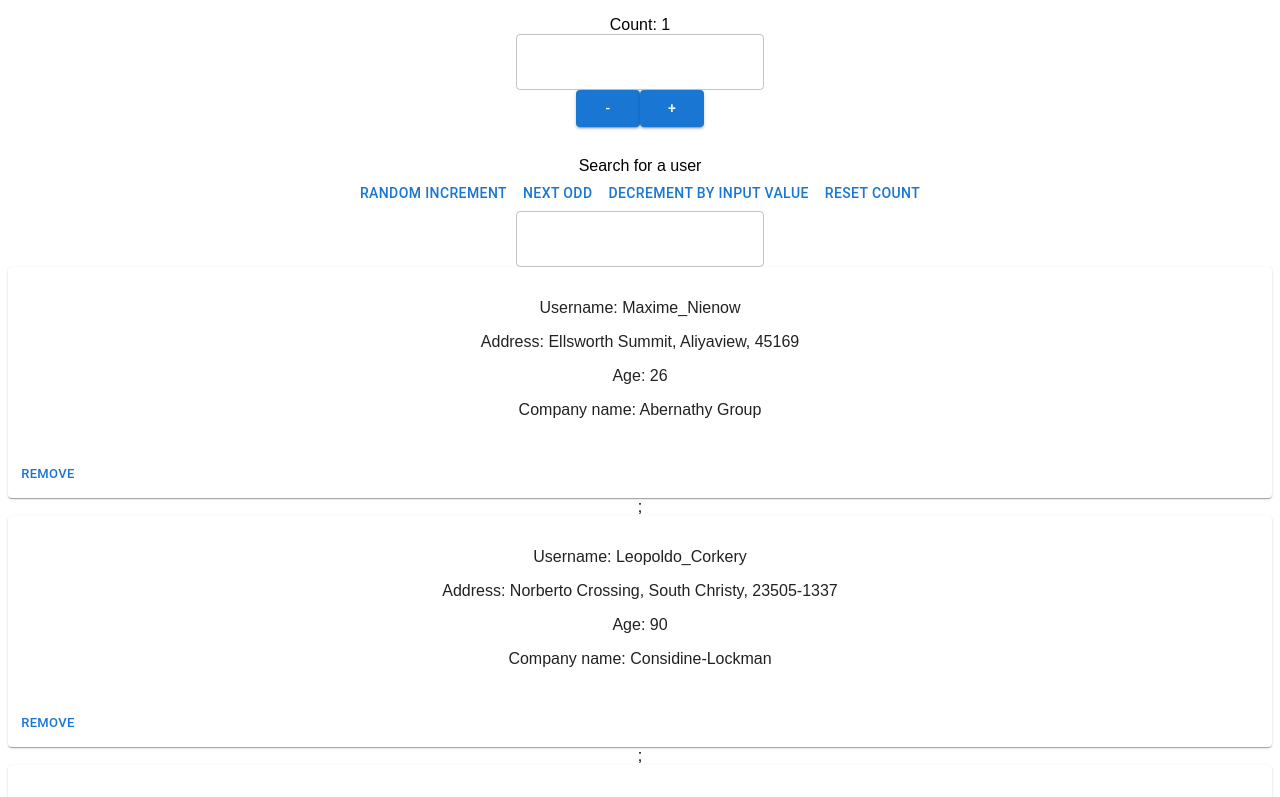
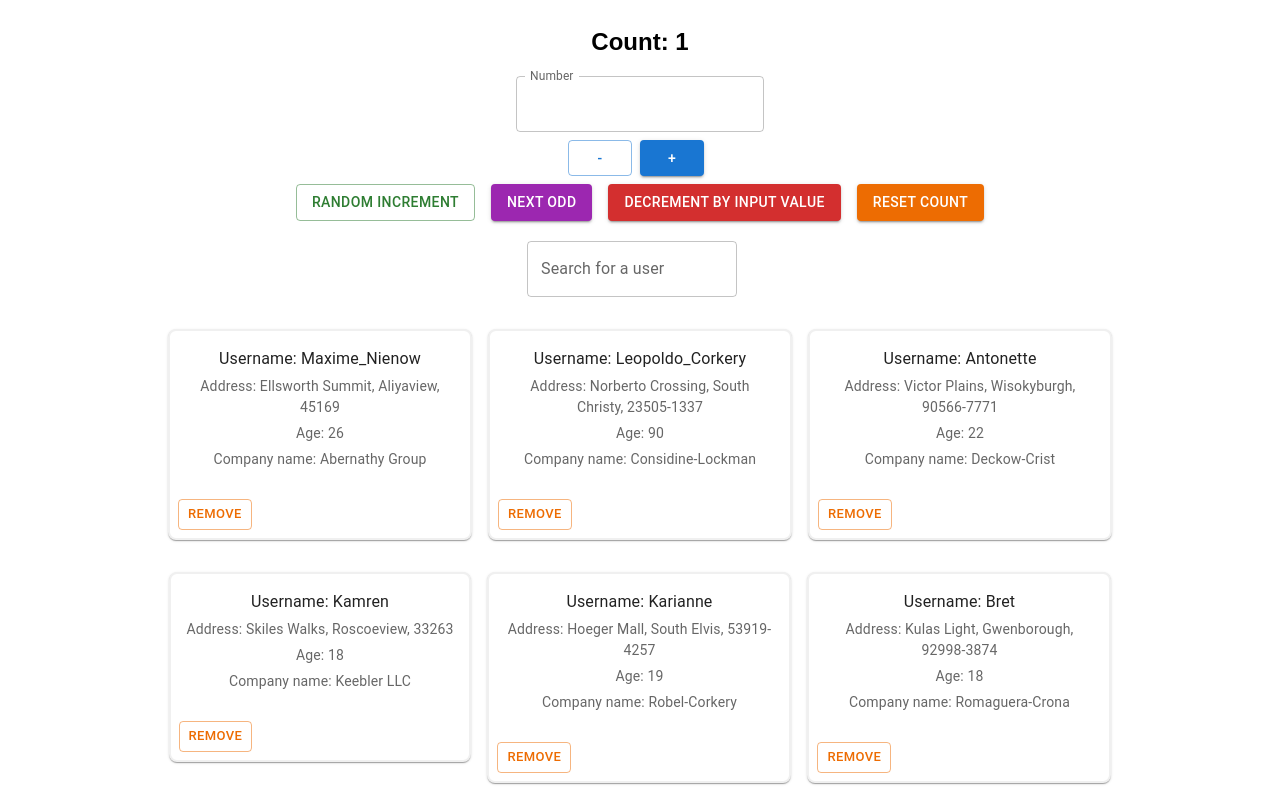
Before and after one commit to djordjijem/DSV-react, a React (Create React App) app: page / in a window 1280 px wide. Shown: the top 797 px of the page. Built offline with nearby package versions, Linux system fonts and the light colour scheme.

Commit message:
improve styling using mui

```diff
--- a/src/components/CustomCard.tsx
+++ b/src/components/CustomCard.tsx
@@ -1,5 +1,4 @@
 import * as React from 'react';
-import { PropsWithChildren } from 'react';
 import Card from '@mui/material/Card';
 import CardActions from '@mui/material/CardActions';
 import CardContent from '@mui/material/CardContent';
@@ -20,6 +19,12 @@ export enum ActionButtonColor {
   INFO = 'info',
   WARN = 'warning',
 }
+
+export enum ActionButtonVariant {
+  TEXT = 'text',
+  OUTLINED = 'outlined',
+  CONTAINED = 'contained',
+}
 interface ICustomCardProps {
   cardClassName?: string;
   contentClassName?: string;
@@ -31,13 +36,16 @@ interface ICustomCardProps {
     size: ActionButtonSize;
     text: string;
     color: ActionButtonColor;
+    restoreColor: ActionButtonColor;
     hasRestoreButton?: boolean;
+    variant?: ActionButtonVariant;
   };
+  styles?: React.CSSProperties;
 }
 
-export const CustomCard: React.FC<ICustomCardProps> = ({ cardClassName, contentClassName, actionsProps, children }) => {
+export const CustomCard: React.FC<ICustomCardProps> = ({ cardClassName, contentClassName, actionsProps, children, styles }) => {
   return (
-    <Card sx={{ minWidth: 275 }} className={cardClassName}>
+    <Card sx={styles} className={cardClassName}>
       <CardContent className={contentClassName}>{children}</CardContent>
       <CardActions className={actionsProps.cardActionsClassName}>
         <Button
@@ -45,6 +53,7 @@ export const CustomCard: React.FC<ICustomCardProps> = ({ cardClassName, contentC
           className={actionsProps.buttonClassName}
           color={actionsProps.color}
           onClick={actionsProps.onRemove}
+          variant={actionsProps.variant}
         >
           {actionsProps.text}
         </Button>
@@ -52,8 +61,9 @@ export const CustomCard: React.FC<ICustomCardProps> = ({ cardClassName, contentC
           <Button
             className={actionsProps.buttonClassName}
             size={actionsProps.size}
-            color={actionsProps.color}
+            color={actionsProps.restoreColor}
             onClick={actionsProps.onRestore}
+            variant={actionsProps.variant}
           >
             restore
           </Button>
--- a/src/pages/home/Home.tsx
+++ b/src/pages/home/Home.tsx
@@ -1,9 +1,7 @@
 import * as React from 'react';
-import { useEffect, useMemo, useReducer, useState } from 'react';
+import { useMemo, useReducer, useState } from 'react';
 import { IUser } from '../../interface/user.interface';
-import usersData from '../../data';
-import { makeId } from '../../utils';
-import { Box, Button, TextField } from '@mui/material';
+import { Box, Button, Container, Grid, TextField } from '@mui/material';
 import { UserCard } from './components/UserCard';
 import { initialState, reducer } from './reducer';
 import { useUsers } from './hooks/useUsers';
@@ -63,51 +61,95 @@ export function Home() {
   }, [searchTerm, users, removedUsers]);
 
   return (
-    <div>
-      <p style={{ marginBottom: 0 }} data-testid="count">
+    <Container>
+      <Grid container spacing={2}>
+        <Grid item xs={12}>
+          <Box component="div">
+            <Box component="h2" data-testid="home__count">
               Count: {countState.count}
-      </p>
+            </Box>
+            <Box component="div">
+              <Box component="div">
                 <TextField
+                  id="outlined-number"
+                  label="Number"
+                  type="number"
+                  InputLabelProps={{
+                    shrink: true,
+                  }}
                   defaultValue={text}
-        type="number"
-        style={{ display: 'block' }}
                   inputProps={{ 'data-testid': 'first-input' }}
                   onChange={setInputText}
                 />
-      <Button variant="contained" onClick={() => dispatch({ type: 'decrement' })}>
+              </Box>
+              <Box component="div">
+                <Button variant="outlined" onClick={() => dispatch({ type: 'decrement' })}>
                   -
                 </Button>
-      <Button variant="contained" onClick={() => dispatch({ type: 'increment' })}>
+                <Button variant="contained" onClick={() => dispatch({ type: 'increment' })} sx={{ margin: '.5rem' }}>
                   +
                 </Button>
-      <Box component="p" style={{ marginBottom: 0, marginTop: 30 }}>
-        Search for a user
               </Box>
-      <Button data-testid="random-increment" onClick={() => dispatch({ type: 'incrementRandom' })}>
+            </Box>
+
+            <Grid container spacing={2} justifyContent="center">
+              <Grid item>
+                <Button
+                  data-testid="random-increment"
+                  onClick={() => dispatch({ type: 'incrementRandom' })}
+                  variant="outlined"
+                  color="success"
+                >
                   Random Increment
                 </Button>
-      <Button data-testid="next-odd" onClick={() => dispatch({ type: 'incrementToNearestOdd' })}>
+              </Grid>
+              <Grid item>
+                <Button
+                  data-testid="next-odd"
+                  onClick={() => dispatch({ type: 'incrementToNearestOdd' })}
+                  variant="contained"
+                  color="secondary"
+                >
                   Next odd
                 </Button>
-      <Button data-testid="decrement-by-input-value" onClick={decreaseCount}>
+              </Grid>
+              <Grid item>
+                <Button data-testid="decrement-by-input-value" onClick={decreaseCount} variant="contained" color="error">
                   Decrement by input value
                 </Button>
-      <Button data-testid="reset" onClick={() => dispatch({ type: 'reset' })}>
+              </Grid>
+              <Grid item>
+                <Button data-testid="reset" onClick={() => dispatch({ type: 'reset' })} variant="contained" color="warning">
                   Reset count
                 </Button>
+              </Grid>
+            </Grid>
+          </Box>
+        </Grid>
+        <Grid item xs={12}>
+          <Grid container spacing={2} justifyContent="center" flexDirection="column">
             <TextField
+              id="outlined-textarea"
+              label="Search for a user"
+              placeholder="Search"
+              multiline
               defaultValue={searchTerm}
-        style={{ display: 'block', margin: 'auto' }}
+              sx={{ display: 'block', margin: 'auto', marginTop: '20px' }}
               onChange={searchUsers}
               inputProps={{ 'data-testid': 'search-users-input' }}
             />
+            <Grid item container spacing={2} justifyContent="center">
               {displayedUsers.map((user, i) => {
                 return (
-          <Box component="div" key={i} data-testid={user.username}>
-            <UserCard user={user} onRemove={removeUser} onRestore={restoreUser} />;
-          </Box>
+                  <Grid item component="div" key={i} data-testid={user.username}>
+                    <UserCard user={user} onRemove={removeUser} onRestore={restoreUser} />
+                  </Grid>
                 );
               })}
-    </div>
+            </Grid>
+          </Grid>
+        </Grid>
+      </Grid>
+    </Container>
   );
 }
--- a/src/pages/home/components/UserCard.tsx
+++ b/src/pages/home/components/UserCard.tsx
@@ -1,6 +1,7 @@
 import * as React from 'react';
 import { IUser } from '../../../interface/user.interface';
-import { ActionButtonColor, ActionButtonSize, CustomCard } from '../../../components/CustomCard';
+import { ActionButtonColor, ActionButtonSize, ActionButtonVariant, CustomCard } from '../../../components/CustomCard';
+import { Typography } from '@mui/material';
 
 interface UserCardProps {
   user: IUser;
@@ -14,22 +15,34 @@ export const UserCard: React.FC<UserCardProps> = ({
   onRestore,
 }) => {
   const actionsProps = {
-    cardActionsClassName: 'user-card__card-actions',
-    buttonClassName: 'user-card__card-actions__button',
+    cardActionsClassName: '',
+    buttonClassName: '',
     size: ActionButtonSize.S,
     onRemove: () => onRemove(id),
-    color: ActionButtonColor.PR,
+    color: ActionButtonColor.WARN,
+    restoreColor: ActionButtonColor.SUCC,
     text: 'remove',
     hasRestoreButton: isRemoved,
     onRestore: () => onRestore(id),
+    variant: ActionButtonVariant.OUTLINED,
   };
 
+  const styles = { maxWidth: 300, borderRadius: '.5rem', marginTop: '1rem', border: '2px solid #F0F0F0' };
+
   return (
-    <CustomCard actionsProps={actionsProps} cardClassName="user-card" contentClassName="user-card__content">
-      <p>Username: {username}</p>
-      <p>Address: {`${address.street}, ${address.city}, ${address.zipcode}`}</p>
-      <p>Age: {age}</p>
-      <p>Company name: {companyName}</p>
+    <CustomCard actionsProps={actionsProps} styles={styles} cardClassName="user-card" contentClassName="user-card__content">
+      <Typography fontSize={16} color="text.primary" gutterBottom>
+        Username: {username}
+      </Typography>
+      <Typography fontSize={14} color="text.secondary" gutterBottom>
+        Address: {`${address.street}, ${address.city}, ${address.zipcode}`}
+      </Typography>
+      <Typography fontSize={14} color="text.secondary" gutterBottom>
+        Age: {age}
+      </Typography>
+      <Typography fontSize={14} color="text.secondary" gutterBottom>
+        Company name: {companyName}
+      </Typography>
     </CustomCard>
   );
 };
```
Also changed, not shown: 1 other file (tests, documents, lock files or other folders). Lines whose indentation alone changed are shown as unchanged.
